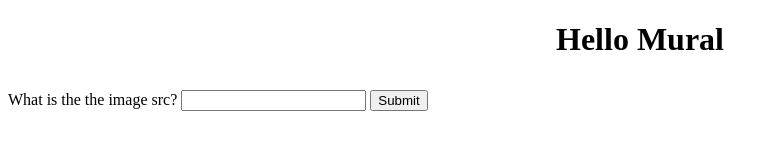
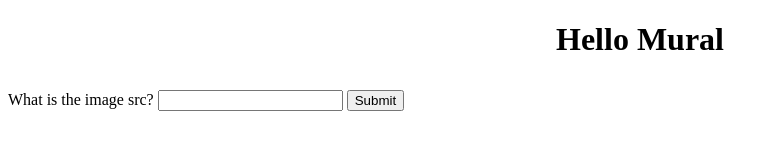
Before and after one commit to koyo72-4/mural, a website: page public/index.html in a window 1280 px wide. Shown: the whole page, without its empty margins (0-777 px from the left). Drawn offline with Linux system fonts and the light colour scheme; no server answers.

Commit message:
fixed wording in input label

```diff
--- a/public/index.html
+++ b/public/index.html
@@ -12,7 +12,7 @@
     <div id="squares-div">
     </div>
     <form method="POST" action="/images">
-        <label for="what-is-the-image-src">What is the the image src?</label>
+        <label for="what-is-the-image-src">What is the image src?</label>
         <input type="text" id="what-is-the-image-src" name="src" />
         <input type="submit" />
     </form>
```
